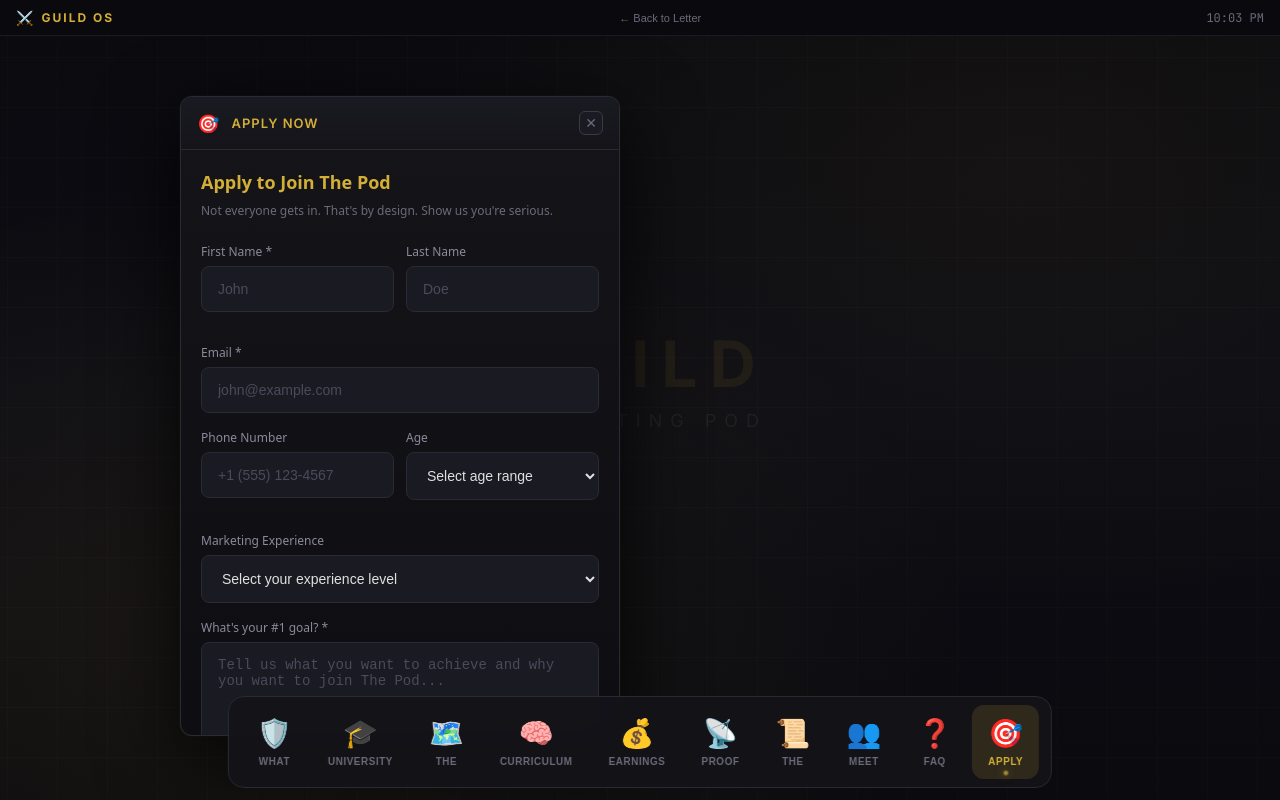
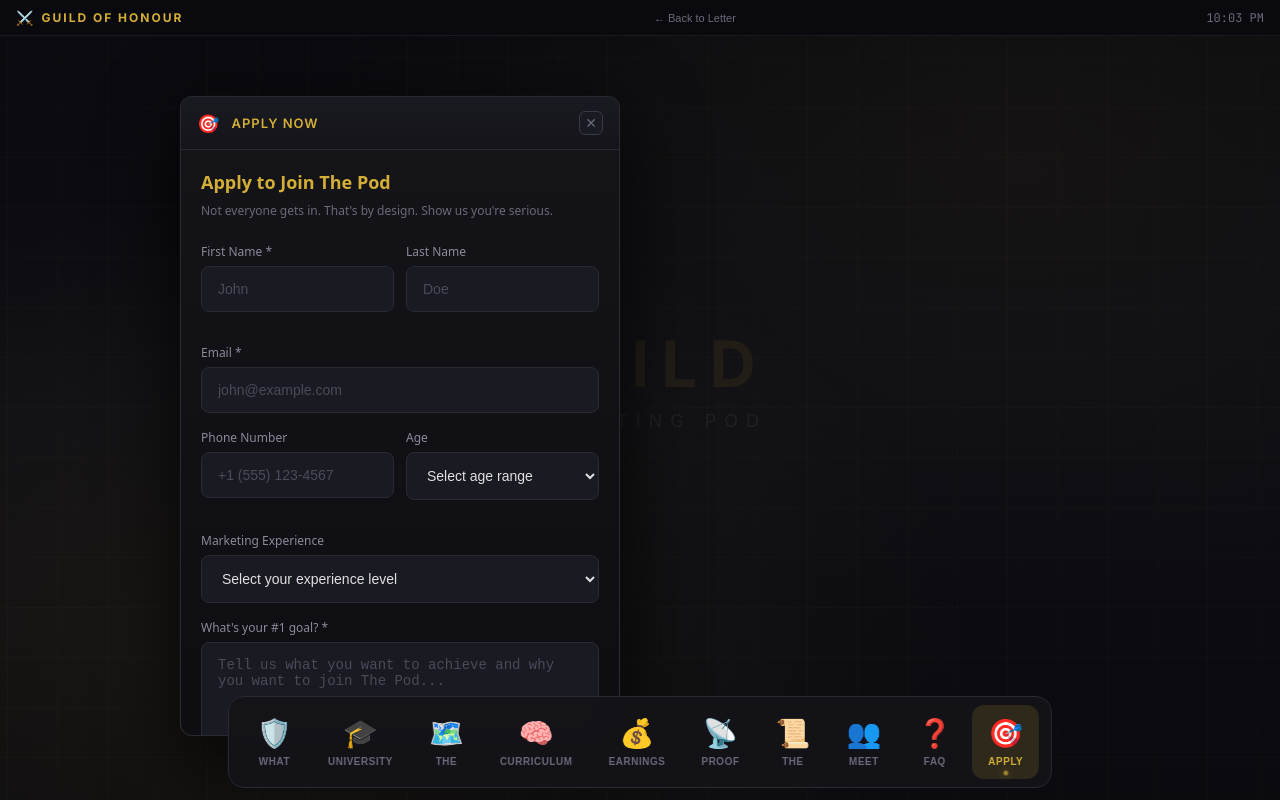
Before and after one commit to z0rbas/guild-marketing-pod, a React (Vite) app: page / in a window 1280 px wide. Both pictures are taken after a click on the button "Skip to Application →". Built offline with nearby package versions, Linux system fonts and the light colour scheme.

Commit message:
Rename GUILD OS to Guild Of Honour Marketing Pod Area

```diff
--- a/index.html
+++ b/index.html
@@ -4,7 +4,7 @@
     <meta charset="UTF-8" />
     <meta name="viewport" content="width=device-width, initial-scale=1.0" />
     <meta name="description" content="The Guild of Honour Marketing Pod - The entrepreneur's alternative to university. Get paid to learn. Build real skills. Own your future." />
-    <title>Guild Marketing Pod | Alternative to University</title>
+    <title>Guild Of Honour | Marketing Pod Area</title>
     <link rel="preconnect" href="https://fonts.googleapis.com" />
     <link rel="preconnect" href="https://fonts.gstatic.com" crossorigin />
     <link href="https://fonts.googleapis.com/css2?family=JetBrains+Mono:wght@400;700&family=Inter:wght@400;500;600;700&family=Caveat:wght@400;700&display=swap" rel="stylesheet" />
--- a/src/App.jsx
+++ b/src/App.jsx
@@ -132,7 +132,7 @@ export default function App() {
             fontWeight: 700,
             letterSpacing: 2,
           }}>
-            GUILD OS
+            GUILD OF HONOUR
           </span>
         </div>
 
--- a/src/components/BootSequence.jsx
+++ b/src/components/BootSequence.jsx
@@ -6,7 +6,7 @@ const BootSequence = ({ onComplete }) => {
   const [glitch, setGlitch] = useState(false);
 
   const bootLines = [
-    { text: 'GUILD OS v2.026', delay: 0 },
+    { text: 'GUILD OF HONOUR // MARKETING POD AREA', delay: 0 },
     { text: 'Initializing sovereign protocols...', delay: 400 },
     { text: 'Loading skill modules...', delay: 800 },
     { text: 'Connecting to mentor network...', delay: 1200 },
```
